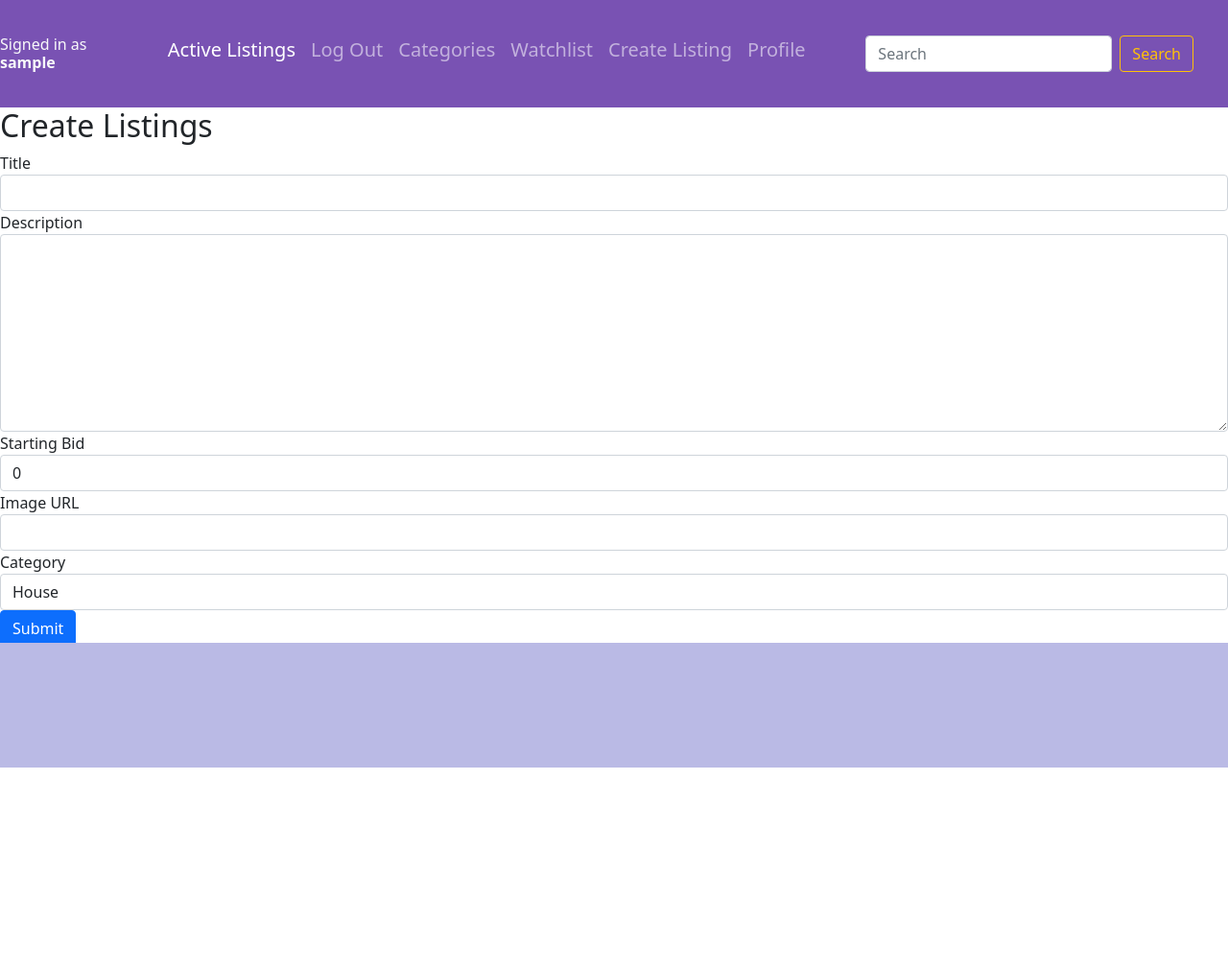
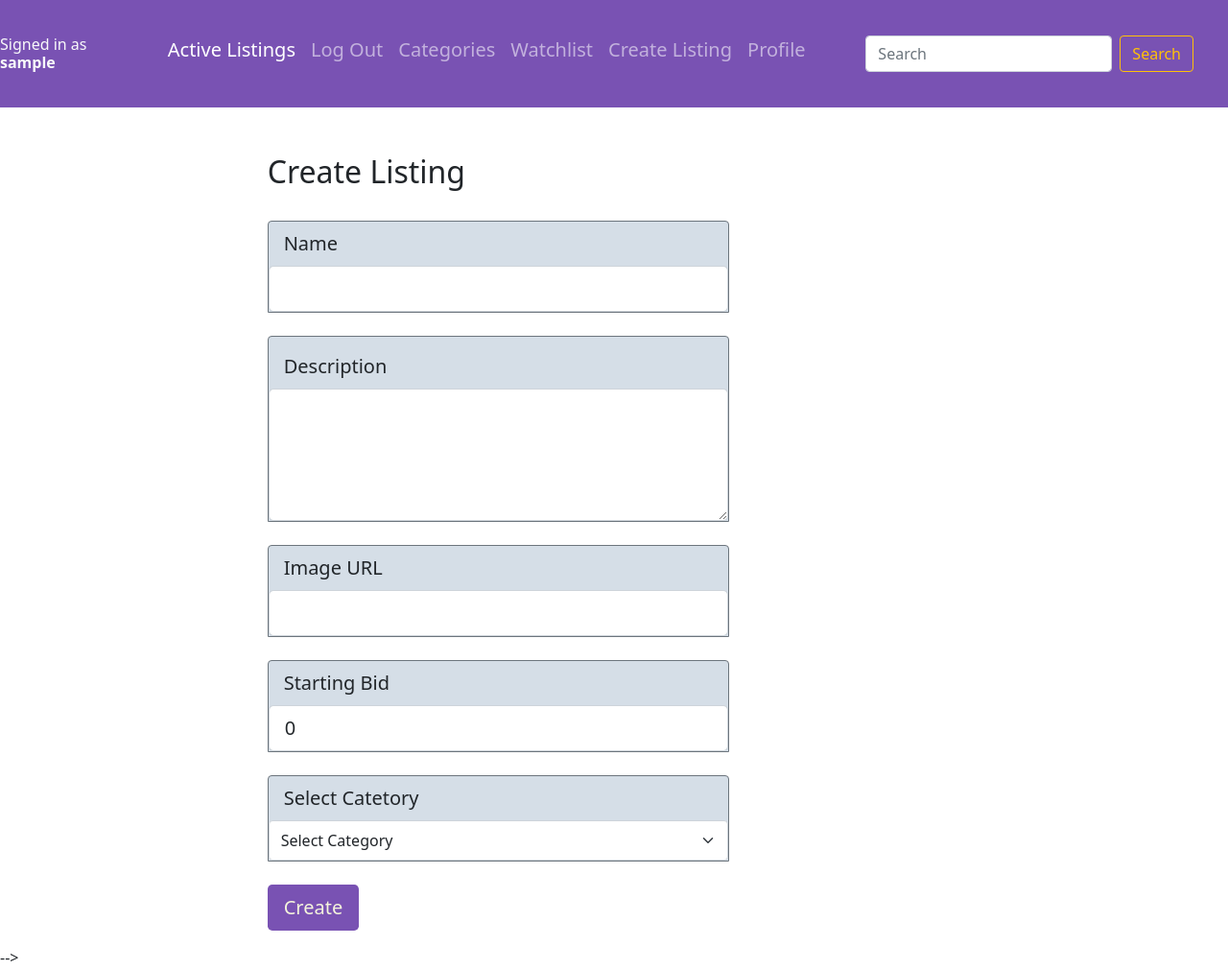
Before and after one commit to princeibs/commerce-50, a Django app: page /create_listing in a window 1280 px wide. Shown: the whole page at 96% size. Before the commit the page ends 800 px from the top, so only its background shows below. Run offline with Django 3.2, Linux system fonts and the light colour scheme; the visitor is signed in with stand-in values (Sample User, id 1).

Commit message:
Rebuilt create listing page

```diff
--- a/auctions/static/auctions/styles.css
+++ b/auctions/static/auctions/styles.css
@@ -46,4 +46,13 @@ body {
   background-color: rgb(186, 186, 229);
   color: white;
   text-align: center;
+  display: block;
 }
+
+.form-label-size {
+    font-size: 20px;;
+}
+
+.css-label-bg {
+    background-color: rgb(213, 222, 231) ;
+}
--- a/auctions/templates/auctions/create_listing.html
+++ b/auctions/templates/auctions/create_listing.html
@@ -1,35 +1,42 @@
 {% extends 'auctions/layout.html' %}
 
 {% block body %}
-  <h2>Create Listings</h2>
-  <form action="{% url 'create_listing' %}" method="post">
-    {% csrf_token %}
 
-      <div class="form_group">
-        <label for="">Title</label>
-        <input class="form-control" type="text" name="title" required>
+
+<div class="mt-5 container col-md-7">
+    <div class="h2">Create Listing</div>
+
+    <form class="pt-4 g-3" action="{% url 'create_listing' %}" method="post">
+        <div class="pt-2 border border-1 border-secondary rounded-top rounded-4 mb-4 col-md-8 css-label-bg">
+            <label for="name-input" class=" form-label form-label-size ps-3">Name</label>
+            <input type="email" class="form-control form-control-lg" id="name-input" name="title" required>
         </div>
-      <div class="form_group">
-        <label for="">Description</label>
-        <textarea class="form-control" name="description" rows="8" cols="80" required></textarea>
+        <div class="pt-3 border border-1 border-secondary rounded-top rounded-4 mb-4 col-md-8 css-label-bg">
+            <label for="desctiption-input" class="form-label form-label-size ps-3">Description</label>
+            <!-- <input type="password" class="form-control" id="inputPassword4"> -->
+            <textarea class="form-control form-control-lg" id="desctiption-input" name="description" rows="4"
+                required></textarea>
         </div>
-      <div class="form_group">
-        <label for="">Starting Bid</label>
-        <input class="form-control" type="number" name="starting_bid" value="0" min="0" required>
+        <div class="pt-2 border border-1 border-secondary rounded-top rounded-4 mb-4 col-md-8 css-label-bg">
+            <label for="img-url-input" class="form-label form-label-size ps-3">Image URL</label>
+            <input type="url" class="form-control form-control-lg" id="img-url-input" name="img-url" required>
         </div>
-      <div class="form_group">
-        <label for="">Image URL</label>
-        <input class="form-control" type="url" name="img_url">
+        <div class="pt-2 border border-1 border-secondary rounded-top rounded-4 mb-4 col-md-8 css-label-bg">
+            <label for="starting-bit-input" class="form-label form-label-size ps-3">Starting Bid</label>
+            <input class="form-control form-control-lg" type="number" id="starting-bit-input" name="starting-bid"
+                value="0" min="0" required>
         </div>
-      <div class="form_group">
-        <label for="category">Category</label>
-        <select class="form-control" name="category">
+        <div class="pt-2 border border-1 border-secondary rounded-top rounded-4 mb-4 col-md-8 css-label-bg">
+            <label for="category-select" class="form-label form-label-size ps-3">Select Catetory</label>
+            <select id="catetory-input" class="form-select form-control-lg" name="category">
+                <option selected>Select Category</option>
                 <option value="house">House</option>
                 <option value="car">Car</option>
                 <option value="bike">Bike</option>
                 <option value="others">Others</option>
             </select>
         </div>
-      <input class="btn btn-primary" type="submit" value="Submit">
+        <button type="submit" class="btn mb-3 default-btn-color btn-lg">Create</button>
     </form>
+</div>
 {% endblock %}
--- a/auctions/templates/auctions/layout.html
+++ b/auctions/templates/auctions/layout.html
@@ -78,11 +78,11 @@
         {% block body %}
         {% endblock %}
     </main>
-    <footer  class="footer  mt-auto py-3">
+    <!-- <footer  class="footer  mt-auto py-3">
         <div class="container">
             <!-- <span class="text-muted">Copyrights <a href="https://github.com/princeibs">PrinceIbs</a></span> -->
         </div>
-    </footer>
+    </footer> -->
     <script src="https://cdn.jsdelivr.net/npm/bootstrap@5.1.3/dist/js/bootstrap.bundle.min.js"
         integrity="sha384-ka7Sk0Gln4gmtz2MlQnikT1wXgYsOg+OMhuP+IlRH9sENBO0LRn5q+8nbTov4+1p"
         crossorigin="anonymous"></script>
--- a/auctions/views.py
+++ b/auctions/views.py
@@ -75,10 +75,10 @@ def register(request):
 def create_listing(request):
     if request.method == "POST":
         # Get the details submitted from the form
-        title = request.POST["title"]
+        title = request.POST["name"]
         desc = request.POST["description"]
-        s_bid = request.POST["starting_bid"]
-        img = request.POST["img_url"]
+        s_bid = request.POST["starting-bid"]
+        img = request.POST["img-url"]
         catg = request.POST["category"]
 
         # Save details into respective model in the database.
```
Also changed, not shown: auctions/templates/auctions/login.html (+5 -5 lines), auctions/templates/auctions/register.html (+8 -8 lines). Lines whose indentation alone changed are shown as unchanged.
